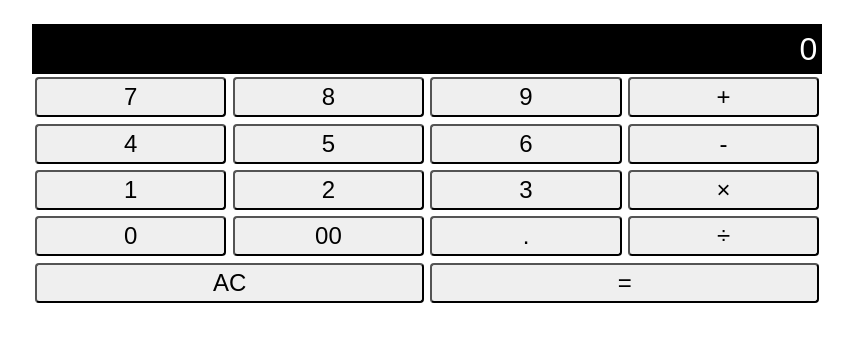
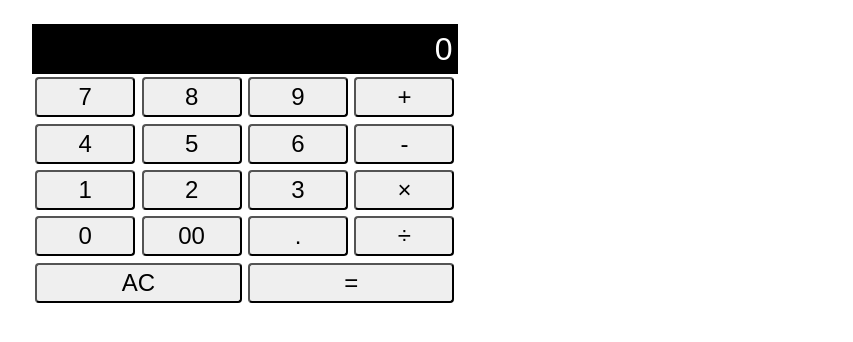
Before and after one commit to tushiko23/Calculator_App, a plain HTML site: page index.html in a window 1280 px wide. Shown: the whole page, without its empty margins (0-853 px from the left). Drawn offline with Linux system fonts and the light colour scheme.

Commit message:
画面の幅を調整

```diff
--- a/main.css
+++ b/main.css
@@ -11,13 +11,13 @@
   text-align: right;
   border: none;
   padding: 5px;
-  width: 65%;
+  width: 35%;
 }
 
 
 .buttons {
   display: flex;
-  width: 65%;
+  width: 35%;
 }
 
 .button {
```
